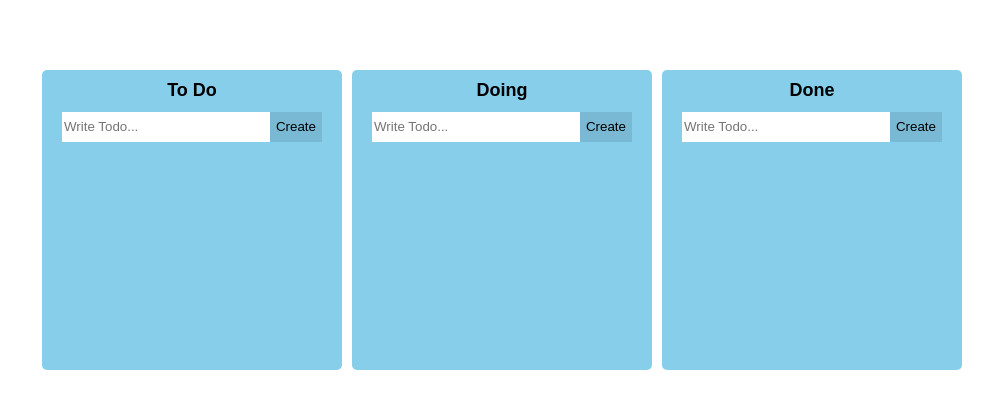
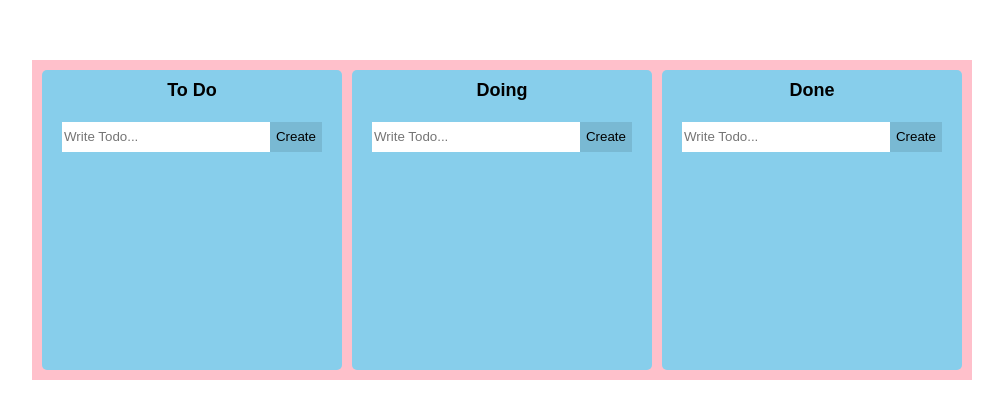
Before and after one commit to chanhong-ji/react-trelloclone, a React (Create React App) app: page / in a window 1280 px wide. Shown: the part 180-598 px from the top of the page, without its empty margins (138-1141 px from the left). Built offline with nearby package versions, Linux system fonts and the light colour scheme.

Commit message:
Move Board

```diff
--- a/src/App.tsx
+++ b/src/App.tsx
@@ -32,9 +32,6 @@ footer, header, hgroup, main, menu, nav, section {
 /* HTML5 hidden-attribute fix for newer browsers */
 *[hidden] {
     display: none;
-}
-body {
-  line-height: 1;
 }
 menu, ol, ul {
   list-style: none;
--- a/src/Trello.tsx
+++ b/src/Trello.tsx
@@ -1,34 +1,47 @@
 import { useEffect } from "react";
-import { DragDropContext, DropResult } from "react-beautiful-dnd";
+import { DragDropContext, Droppable, DropResult } from "react-beautiful-dnd";
 import { useRecoilState } from "recoil";
 import styled from "styled-components";
-import { todosState } from "./atoms";
+import { boardState, todosState } from "./atoms";
 import Board from "./components/Board";
 
-const Wrapper = styled.div`
+const Container = styled.div`
+  width: 100vw;
+  height: 100vh;
   display: flex;
-  width: 100vw;
-  margin: 0 auto;
   justify-content: center;
   align-items: center;
-  height: 100vh;
 `;
 
 const Boards = styled.div`
   display: flex;
   justify-content: center;
   align-items: flex-start;
-  width: 100%;
   gap: 10px;
+  background-color: pink;
+  padding: 10px;
 `;
 
 const Trello = () => {
   const [todoBoards, setTodoBoards] = useRecoilState(todosState);
+  const [boards, setBoards] = useRecoilState(boardState);
 
-  function onDragEnd({ source, destination }: DropResult) {
+  function onDragEnd({ source, destination, type }: DropResult) {
     if (!destination) {
       return;
     }
+    if (type === "board") {
+      if (destination?.droppableId !== "boards") {
+        return;
+      } else {
+        setBoards((boards) => {
+          const copiedBoards = [...boards];
+          const movedBoard = copiedBoards.splice(source.index, 1);
+          copiedBoards.splice(destination.index, 0, movedBoard[0]);
+          return copiedBoards;
+        });
+      }
+    } else {
       if (source.droppableId === destination?.droppableId) {
         setTodoBoards((allBoards) => {
           const copiedBoard = [...allBoards[source.droppableId]];
@@ -53,24 +66,37 @@ const Trello = () => {
         });
       }
     }
+  }
 
   useEffect(() => {
     localStorage.setItem("todoBoards", JSON.stringify(todoBoards));
   }, [todoBoards]);
 
+  useEffect(() => {
+    localStorage.setItem("boards", JSON.stringify(boards));
+  }, [boards]);
+
   return (
     <DragDropContext onDragEnd={onDragEnd}>
-      <Wrapper>
-        <Boards>
-          {Object.keys(todoBoards).map((boardId) => (
+      <Droppable droppableId="boards" direction="horizontal" type="board">
+        {(provided, snapshot) => {
+          return (
+            <Container>
+              <Boards ref={provided.innerRef} {...provided.droppableProps}>
+                {boards.map((boardId, index) => (
                   <Board
                     boardId={boardId}
                     todos={todoBoards[boardId]}
                     key={boardId}
+                    index={index}
                   />
                 ))}
+                {provided.placeholder}
               </Boards>
-      </Wrapper>
+            </Container>
+          );
+        }}
+      </Droppable>
     </DragDropContext>
   );
 };
--- a/src/atoms.tsx
+++ b/src/atoms.tsx
@@ -1,4 +1,4 @@
-import { atom, selector } from "recoil";
+import { atom } from "recoil";
 
 const defaultBoard = {
   "To Do": [],
@@ -22,11 +22,9 @@ export const todosState = atom<ITodos>({
   ),
 });
 
-export const boardState = selector({
+export const boardState = atom<string[]>({
   key: "boardState",
-  get: ({ get }) => {
-    const todoBoards = get(todosState);
-    const boardList = Object.keys(todoBoards);
-    return boardList;
-  },
+  default: JSON.parse(
+    localStorage.getItem("boards") || JSON.stringify(["To Do", "Doing", "Done"])
+  ),
 });
--- a/src/components/Board.tsx
+++ b/src/components/Board.tsx
@@ -1,13 +1,13 @@
-import { Droppable } from "react-beautiful-dnd";
+import React from "react";
+import { Draggable, Droppable } from "react-beautiful-dnd";
 import { useForm } from "react-hook-form";
 import { useSetRecoilState } from "recoil";
 import styled from "styled-components";
 import { ITodo, todosState } from "../atoms";
 import DraggableCard from "./DraggableCard";
 
-const Wrapper = styled.div`
+const Container = styled.div`
   width: 300px;
-  padding-top: 10px;
   background-color: ${(props) => props.theme.boardColor};
   border-radius: 5px;
   min-height: 300px;
@@ -16,11 +16,13 @@ const Wrapper = styled.div`
   overflow: hidden;
 `;
 
-const Title = styled.h2`
+const Title = styled.h2<{ isDragging: boolean }>`
   text-align: center;
   font-weight: 600;
   margin-bottom: 10px;
+  padding: 10px;
   font-size: 18px;
+  background-color: ${(props) => (props.isDragging ? "green" : "transparent")};
 `;
 
 const Area = styled.div<IAreaProps>`
@@ -53,6 +55,7 @@ const Form = styled.form`
 interface IBoardProps {
   todos: ITodo[];
   boardId: string;
+  index: number;
 }
 
 interface IAreaProps {
@@ -64,7 +67,7 @@ interface IForm {
   todo: string;
 }
 
-const Board = ({ todos, boardId }: IBoardProps) => {
+const Board = ({ todos, boardId, index }: IBoardProps) => {
   const setTodos = useSetRecoilState(todosState);
   const { register, handleSubmit, setValue } = useForm<IForm>();
 
@@ -83,8 +86,12 @@ const Board = ({ todos, boardId }: IBoardProps) => {
   }
 
   return (
-    <Wrapper>
-      <Title>{boardId}</Title>
+    <Draggable draggableId={boardId} index={index}>
+      {(provided, info) => (
+        <Container ref={provided.innerRef} {...provided.draggableProps}>
+          <Title {...provided.dragHandleProps} isDragging={info.isDragging}>
+            {boardId}
+          </Title>
           <Form onSubmit={handleSubmit(onValid)}>
             <input
               {...register("todo", { required: "Required" })}
@@ -92,7 +99,7 @@ const Board = ({ todos, boardId }: IBoardProps) => {
             />
             <button>Create</button>
           </Form>
-      <Droppable droppableId={boardId}>
+          <Droppable droppableId={boardId} type="card">
             {(provided, info) => (
               <Area
                 ref={provided.innerRef}
@@ -112,8 +119,10 @@ const Board = ({ todos, boardId }: IBoardProps) => {
               </Area>
             )}
           </Droppable>
-    </Wrapper>
+        </Container>
+      )}
+    </Draggable>
   );
 };
 
-export default Board;
+export default React.memo(Board);
--- a/src/components/DraggableCard.tsx
+++ b/src/components/DraggableCard.tsx
@@ -21,7 +21,8 @@ interface IDraggableCard {
 const DraggableCard = ({ todoText, todoId, index }: IDraggableCard) => {
   return (
     <Draggable index={index} draggableId={todoId + ""}>
-      {(provided, info) => (
+      {(provided, info) => {
+        return (
           <Card
             ref={provided.innerRef}
             {...provided.draggableProps}
@@ -30,7 +31,8 @@ const DraggableCard = ({ todoText, todoId, index }: IDraggableCard) => {
           >
             {todoText}
           </Card>
-      )}
+        );
+      }}
     </Draggable>
   );
 };
```
Lines whose indentation alone changed are shown as unchanged.
